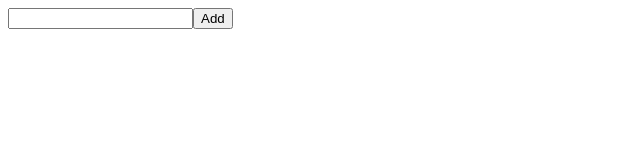
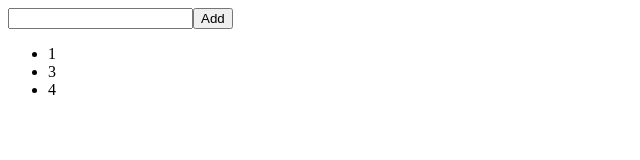
Before and after one commit to yusef-codes10/todo-list, a Vue app: page / in a window 1280 px wide. Shown: the top 160 px of the page, without its empty margins (0-640 px from the left). Built offline with nearby package versions, Linux system fonts and the light colour scheme.

Commit message:
adding tasks to the list, pretty straightforward

```diff
--- a/src/App.vue
+++ b/src/App.vue
@@ -7,6 +7,12 @@ const inputTodo = ref('')
 // const check = () => {
 //   todo.value = `hello ${inputTodo.value}`
 // }
+
+const todos = ref([1, 3, 4])
+
+const addTask = () => {
+  // here we add a task to the array
+}
 </script>
 
 <template>
@@ -20,7 +26,7 @@ const inputTodo = ref('')
     </div> -->
     <div class="to-do-list">
       <ul>
-        <li v-for="todo in todos" :key="todo"></li>
+        <li v-for="todo in todos" :key="todo">{{ todo }}</li>
       </ul>
     </div>
   </div>
```
